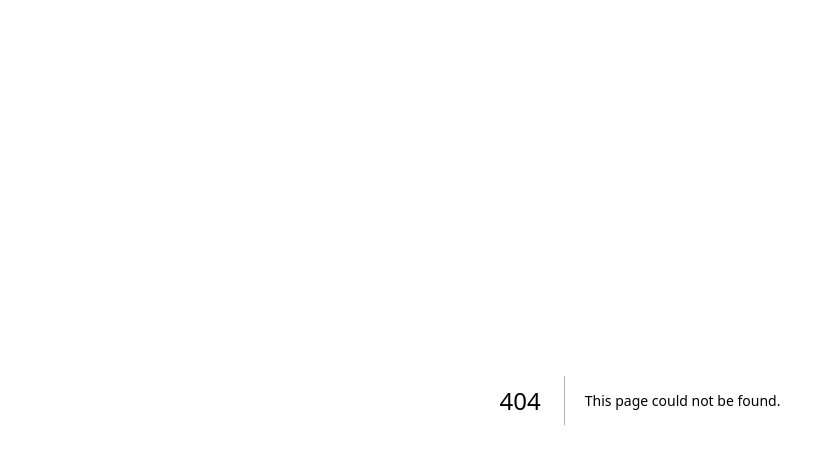
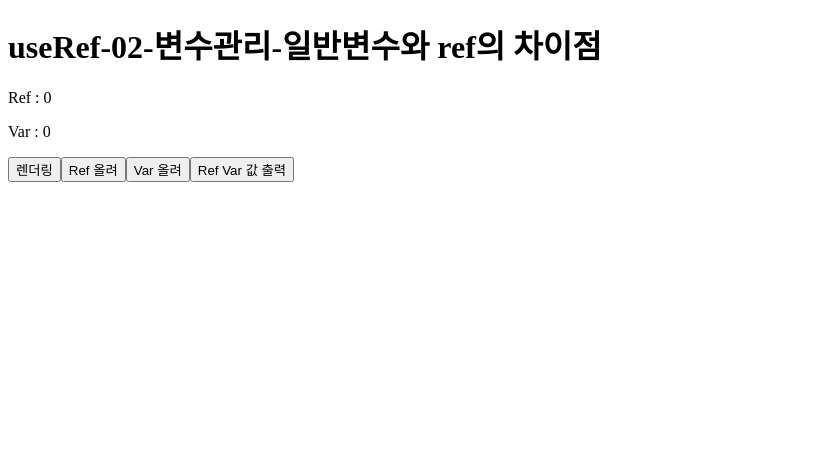
Before and after one commit to berenickt/Learn-React-Hooks, a Next.js app: page /03-useRef/02-ref-vs-let in a window 1280 px wide. Before the commit this address had no page. Shown: the top 464 px of the page, without its empty margins (0-835 px from the left). Built offline with nearby package versions, Linux system fonts and the light colour scheme.

Commit message:
ADD:03-useRef

```diff
--- /dev/null
+++ b/pages/03-useRef/02-ref-vs-let.tsx
@@ -0,0 +1,44 @@
+import { useRef, useState } from 'react'
+
+export default function UseRefLetPage() {
+  const [renderer, setRenderer] = useState(0)
+  const countRef = useRef(0)
+  let countVar = 0
+
+  /** 📌 일반 변수와 useRef의 차이점
+   * 컴포넌트 렌더링 => 함수가 다시 불림
+   * 함수가 다시 불림 => 해당 함수 내 모든 변수와 함수들이 초기화됨
+   *
+   * 즉, 일반 변수는 재렌더링되면서 계속 초기화되고,
+   * Ref는 컴포넌트가 렌더링되어도, 초기화되지 않고 계속 값을 유지함
+   */
+  const doRendering = () => {
+    setRenderer(renderer + 1)
+  }
+
+  const onClickIncreaseRef = () => {
+    countRef.current = countRef.current + 1
+    console.log('Ref :', countRef.current)
+  }
+
+  const onClickIncreaseState = () => {
+    countVar += 1
+    console.log('var: ', countVar)
+  }
+
+  const printResults = () => {
+    console.log(`ref: ${countRef.current}, var: ${countVar}`)
+  }
+
+  return (
+    <>
+      <h1>useRef-02-변수관리-일반변수와 ref의 차이점</h1>
+      <p>Ref : {countRef.current}</p>
+      <p>Var : {countVar}</p>
+      <button onClick={doRendering}>렌더링</button>
+      <button onClick={onClickIncreaseRef}>Ref 올려</button>
+      <button onClick={onClickIncreaseState}>Var 올려</button>
+      <button onClick={printResults}>Ref Var 값 출력</button>
+    </>
+  )
+}
```
Also changed, not shown: pages/03-useRef/01-ref.tsx (added, +52 -0 lines), pages/03-useRef/03-ref-rendering.tsx (added, +34 -0 lines), pages/03-useRef/04-ref-dom.tsx (added, +31 -0 lines).
